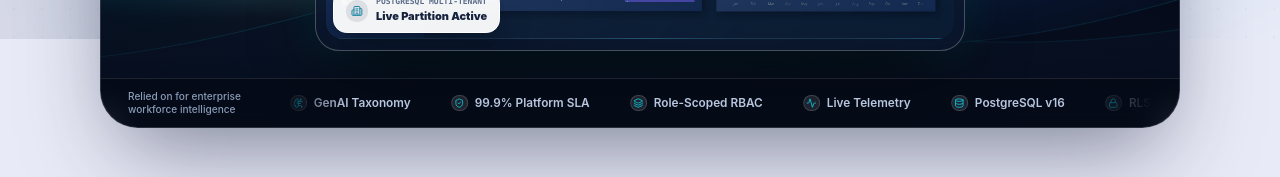
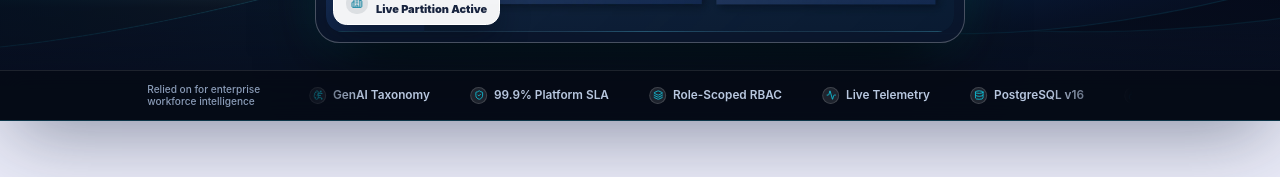
Before and after one commit to Ushbah03/skillpulse-ai, a React (Vite) app: page / in a window 1280 px wide. Shown: the part 761-938 px from the top of the page. Built offline with nearby package versions, Linux system fonts and the light colour scheme; no server answers.

Commit message:
fix(landing): make hero section and 3D liquid metallic silk wave full-bleed edge-to-edge

```diff
--- a/src/components/SkillPulseLanding.jsx
+++ b/src/components/SkillPulseLanding.jsx
@@ -98,24 +98,23 @@ const SkillPulseLanding = () => {
         <div className="absolute inset-0 bg-[radial-gradient(rgba(27,49,84,0.10)_1px,transparent_1px)] [background-size:24px_24px] sm:[background-size:28px_28px] opacity-35" />
       </div>
 
-      {/* 1. HERO SECTION - CENTERED OBSIDIAN-NAVY STAGE WITH 3D LIQUID WAVE & SHOWCASE */}
-      <section className="pt-2 sm:pt-5 pb-6 sm:pb-14 px-2.5 sm:px-6 md:px-10 relative z-10">
-        <div
+      {/* 1. HERO SECTION - FULL-BLEED OBSIDIAN-NAVY BACKGROUND WITH 3D LIQUID WAVE */}
+      <section
         onMouseMove={handleHeroMouseMove}
-          className="max-w-7xl mx-auto rounded-2xl sm:rounded-3xl md:rounded-[2.8rem] bg-gradient-to-b from-[#060B18] via-[#0A1326] to-[#081022] border border-white/15 shadow-[0_35px_90px_-20px_rgba(23,35,62,0.55)] text-white relative overflow-hidden"
+        className="relative z-10 w-full bg-gradient-to-b from-[#060B18] via-[#0A1326] to-[#081022] border-b border-[#1988A3]/35 shadow-[0_25px_70px_-15px_rgba(23,35,62,0.45)] text-white overflow-hidden"
       >
         {/* Top Subtle Ambient Radial Backlight */}
-          <div className="absolute -top-24 left-1/2 -translate-x-1/2 w-[550px] sm:w-[780px] h-[320px] bg-[radial-gradient(ellipse_at_center,rgba(17,198,222,0.14)_0%,rgba(25,136,163,0.06)_45%,transparent_75%)] pointer-events-none" />
+        <div className="absolute -top-24 left-1/2 -translate-x-1/2 w-[550px] sm:w-[900px] h-[340px] bg-[radial-gradient(ellipse_at_center,rgba(17,198,222,0.14)_0%,rgba(25,136,163,0.06)_45%,transparent_75%)] pointer-events-none" />
 
-          {/* Sweeping Animated 3D Metallic Liquid Silk Ribbon Canvas */}
-          <div className="absolute inset-x-0 bottom-8 sm:bottom-10 h-[310px] sm:h-[380px] md:h-[420px] pointer-events-none z-0 opacity-95">
+        {/* Full-Width Sweeping Animated 3D Metallic Liquid Silk Ribbon Canvas */}
+        <div className="absolute inset-x-0 bottom-8 sm:bottom-10 h-[320px] sm:h-[400px] md:h-[440px] pointer-events-none z-0 opacity-95">
           <LiquidRibbonWave mouseOffset={waveMouse} />
           {/* Smooth vertical vignette blending top edge into obsidian background */}
           <div className="absolute inset-0 bg-gradient-to-b from-[#070E1F] via-transparent to-[#070E1F]/90 pointer-events-none" />
         </div>
 
         {/* TOP CENTERED HERO TYPOGRAPHY & ACTIONS */}
-          <div className="relative z-10 pt-6 sm:pt-9 md:pt-11 px-4 sm:px-8 md:px-14 text-center">
+        <div className="max-w-7xl mx-auto relative z-10 pt-8 sm:pt-11 md:pt-14 px-4 sm:px-8 md:px-14 text-center">
             <motion.div
               initial="hidden"
               animate="visible"
@@ -291,8 +290,9 @@ const SkillPulseLanding = () => {
             </div>
           </div>
 
-          {/* BOTTOM ENTERPRISE MARQUEE STRIP (Modeled after Reference Video Bottom Bar) */}
-          <div className="relative z-10 border-t border-white/10 bg-[#050A14]/75 backdrop-blur-md px-4 sm:px-8 py-3.5 flex flex-col sm:flex-row items-center gap-3 sm:gap-6">
+          {/* BOTTOM ENTERPRISE MARQUEE STRIP (Full-Width Reference Bottom Bar) */}
+          <div className="relative z-10 border-t border-white/10 bg-[#050A14]/80 backdrop-blur-md">
+            <div className="max-w-7xl mx-auto px-4 sm:px-8 md:px-14 py-3.5 flex flex-col sm:flex-row items-center gap-3 sm:gap-6">
               <span className="text-[10px] sm:text-xs text-[#8A9CB7] font-medium shrink-0 leading-tight text-center sm:text-left">
                 Relied on for enterprise <br className="hidden sm:inline" /> workforce intelligence
               </span>
```
Lines whose indentation alone changed are shown as unchanged.
